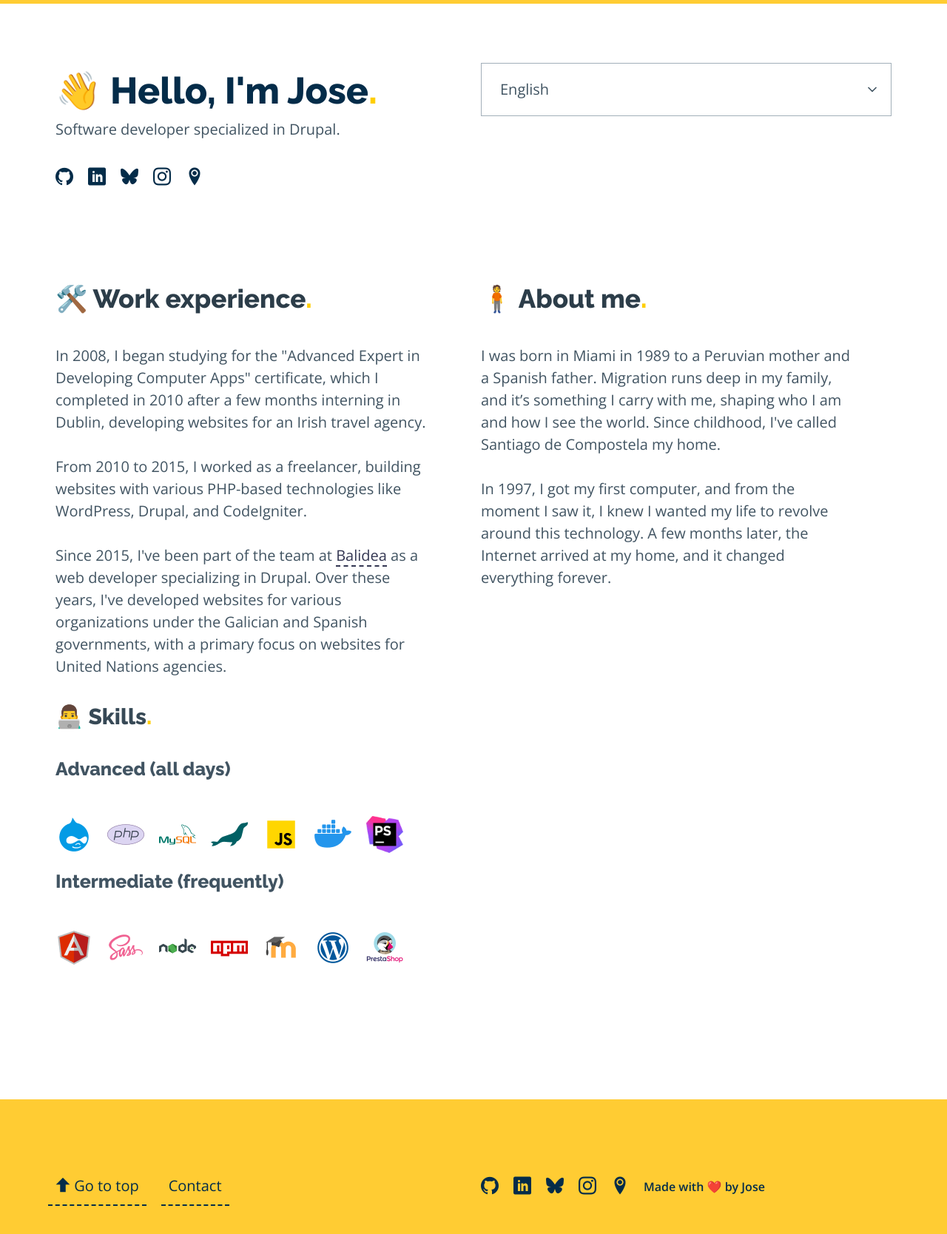
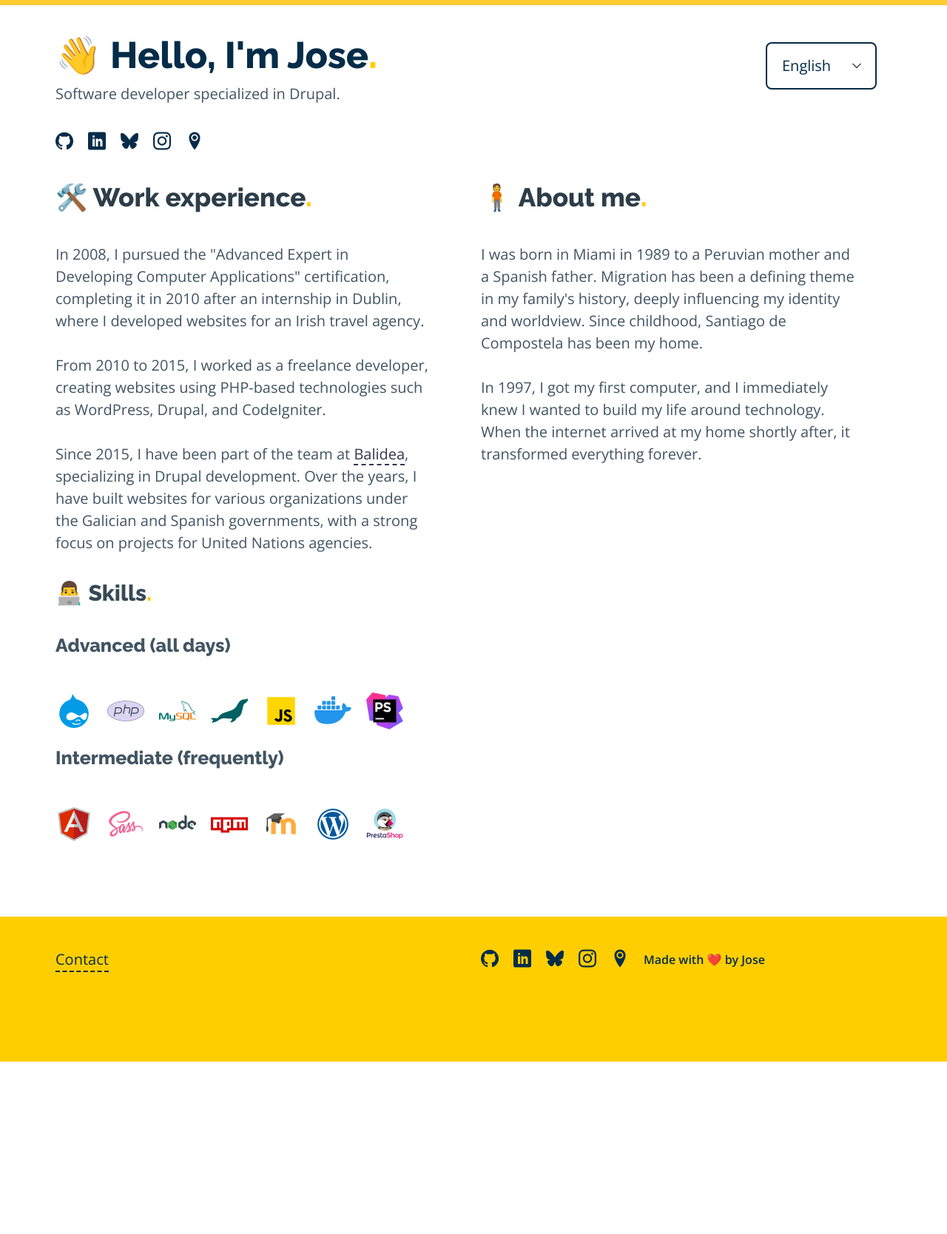
Before and after one commit to josecastrop/josecastrop.github.io, a plain HTML site: page index.html in a window 1280 px wide. Shown: the whole page at 74% size. After the commit the page ends 1435 px from the top, so only its background shows below. Drawn offline with nearby package versions, Linux system fonts and the light colour scheme; files whose address does not match are found by name.

Commit message:
fix: small improvements on texts and designs, try to obfuscate email address to avoid spam

```diff
--- a/css/custom.css
+++ b/css/custom.css
@@ -49,6 +49,7 @@ h5 {
 p a {
     border-bottom: 2px dashed;
     color: #333652;
+    text-decoration: none;
 }
 
 p a:hover {
@@ -57,12 +58,30 @@ p a:hover {
     text-decoration: none;
 }
 
+html, body {
+    height: 100%;
+    margin: 0;
+    display: flex;
+    flex-direction: column;
+}
+
 body {
-    border-top: #ffcc33 5px solid;
+    border-top: #ffcc33 7px solid;
 }
 
 body>header {
     padding-bottom: 1rem;
+}
+
+.page-container {
+    flex: 1;
+    display: flex;
+    flex-direction: column;
+    padding-top: 30px;
+}
+
+main {
+    flex: 1;
 }
 
 header h1 {
@@ -96,13 +115,28 @@ section.right {
 }
 
 footer {
-    background-color: #ffcc33;
+    background-color: #FFCE00;
+    padding: 1rem 0;
+    text-align: center;
+    margin-top: auto;
 }
 
 footer .menu a {
     color: #042c49;
     border-bottom: 2px dashed;
     margin-right:10px;
+    padding: 0;
+    border-radius: 0;
+}
+
+footer .menu ul {
+    padding-left: 10px;
+}
+
+footer a:hover {
+    color: #FFFFFF;
+    text-decoration: none;
+    border-bottom: 2px solid;
 }
 
 footer .grid{
@@ -126,7 +160,6 @@ footer .grid{
 /**
  * Icons
  */
-
 @font-face {
     font-family: 'josecastrodev';
     src:  url('../fonts/josecastrodev.eot?6e0qgf');
@@ -156,10 +189,6 @@ footer .grid{
 
 header [class^="icon-"]:hover, header [class*=" icon-"]:hover {
     color: #FFCE00;
-}
-
-footer a:hover {
-    color: #FFFFFF;
 }
 
 .icon-location2:before {
@@ -195,3 +224,40 @@ footer a:hover {
 .icon-bluesky:before {
     content: "\e900";
 }
+
+.language-selector {
+    display: flex;
+    justify-content: flex-end;
+    padding: 1rem;
+}
+
+.select-wrapper {
+    position: relative;
+    width: 150px;
+}
+
+.select-wrapper select {
+    appearance: none;
+    -webkit-appearance: none;
+    -moz-appearance: none;
+    width: 100%;
+    padding: 0.75rem 1rem;
+    font-size: 1rem;
+    font-family: "Open Sans", sans-serif;
+    color: #042c49;
+    background-color: #ffffff;
+    border: 2px solid #042c49;
+    border-radius: 8px;
+    cursor: pointer;
+    transition: all 0.3s ease;
+}
+
+.select-wrapper select:hover {
+    border-color: #FFCE00;
+}
+
+.select-wrapper select:focus {
+    outline: none;
+    border-color: #FFCE00;
+    box-shadow: 0 0 0 3px rgba(255, 206, 0, 0.2);
+}
--- a/index.html
+++ b/index.html
@@ -11,6 +11,7 @@
     <link rel="canonical" href="https://josecastro.dev">
 </head>
 <body>
+    <div class="page-container">
         <header class="container">
             <div class="grid">
                 <div>
@@ -36,12 +37,14 @@
                         </ul>
                     </nav>
                 </div>
-            <section>
+                <section class="language-selector">
+                    <div class="select-wrapper">
                         <select id="change-language" aria-label="Language">
-                    <option value="en" selected="selected">English</option>
+                            <option value="en" selected>English</option>
                             <option value="es">Español</option>
                             <option value="gl">Galego</option>
                         </select>
+                    </div>
                 </section>
             </div>
         </header>
@@ -52,15 +55,15 @@
                         <h3 data-lang="en">🛠️ Work experience<span class="yellow-dot">.</span></h3>
                         <h3 data-lang="es">🛠️ Experiencia laboral<span class="yellow-dot">.</span></h3>
                         <h3 data-lang="gl">🛠️ Experiencia laboral<span class="yellow-dot">.</span></h3>
-                    <p data-lang="en">In 2008, I began studying for the "Advanced Expert in Developing Computer Apps" certificate, which I completed in 2010 after a few months interning in Dublin, developing websites for an Irish travel agency.</p>
-                    <p data-lang="en">From 2010 to 2015, I worked as a freelancer, building websites with various PHP-based technologies like WordPress, Drupal, and CodeIgniter.</p>
-                    <p data-lang="en">Since 2015, I've been part of the team at <a href="https://balidea.com" target="_blank">Balidea</a> as a web developer specializing in Drupal. Over these years, I've developed websites for various organizations under the Galician and Spanish governments, with a primary focus on websites for United Nations agencies.</p>
-                    <p data-lang="es">En 2008, comencé a estudiar para obtener el certificado de "Técnico Superior en Desarrollo de Aplicaciones Informáticas", que completé en 2010 después de unos meses de prácticas en Dublín, desarrollando sitios web para una agencia de viajes irlandesa.</p>
-                     <p data-lang="gl">En 2008, comecei a estudar para obter o certificado de "Técnico Superior en Desenvolvemento de Aplicacións Informáticas", que completei en 2010 despois duns meses de prácticas en Dublín, desenvolvendo sitios web para unha axencia de viaxes irlandesa.</p>
-                     <p data-lang="es">De 2010 a 2015, trabajé como freelance, desarrollando sitios web con diversas tecnologías basadas en PHP, como WordPress, Drupal y CodeIgniter.</p>
-                     <p data-lang="gl">De 2010 a 2015, traballei como freelance, desenvolvendo sitios web con diversas tecnoloxías baseadas en PHP, como WordPress, Drupal e CodeIgniter.</p>
-                     <p data-lang="es">Desde 2015, formo parte del equipo de <a href="https://balidea.com" target="_blank">Balidea</a> como desarrollador web, especializado en Drupal. A lo largo de estos años, he desarrollado sitios web para diversas organizaciones de los gobiernos gallego y español, con un enfoque principal en sitios web para agencias de Naciones Unidas.</p>
-                     <p data-lang="gl">Desde 2015, formo parte do equipo de <a href="https://balidea.com" target="_blank">Balidea</a> como desenvolvedor web, especializado en Drupal. Ao longo destes anos, desenvolvín sitios web para diversas organizacións dos gobernos galego e español, cun enfoque principal en sitios web para axencias de Nacións Unidas.</p>
+                        <p data-lang="en">In 2008, I pursued the "Advanced Expert in Developing Computer Applications" certification, completing it in 2010 after an internship in Dublin, where I developed websites for an Irish travel agency.</p>
+                        <p data-lang="en">From 2010 to 2015, I worked as a freelance developer, creating websites using PHP-based technologies such as WordPress, Drupal, and CodeIgniter.</p>
+                        <p data-lang="en">Since 2015, I have been part of the team at <a href="https://balidea.com" target="_blank">Balidea</a>, specializing in Drupal development. Over the years, I have built websites for various organizations under the Galician and Spanish governments, with a strong focus on projects for United Nations agencies.</p>
+                        <p data-lang="es">En 2008, comencé a estudiar para obtener el título de "Técnico Superior en Desarrollo de Aplicaciones Informáticas", el cual completé en 2010 tras unas prácticas en Dublín, donde desarrollé sitios web para una agencia de viajes irlandesa.</p>
+                        <p data-lang="es">De 2010 a 2015, trabajé como desarrollador freelance, creando sitios web con tecnologías basadas en PHP como WordPress, Drupal y CodeIgniter.</p>
+                        <p data-lang="es">Desde 2015, formo parte del equipo de <a href="https://balidea.com" target="_blank">Balidea</a>, especializándome en desarrollo con Drupal. Durante estos años, he desarrollado sitios web para diversas organizaciones de los gobiernos gallego y español, con un enfoque principal en proyectos para agencias de las Naciones Unidas.</p>
+                        <p data-lang="gl">En 2008, comecei a estudar para obter o título de "Técnico Superior en Desenvolvemento de Aplicacións Informáticas", que completei en 2010 tras unhas prácticas en Dublín, onde desenvolvin sitios web para unha axencia de viaxes irlandesa.</p>
+                        <p data-lang="gl">De 2010 a 2015, traballei como desenvolvedor freelance, creando sitios web con tecnoloxías baseadas en PHP como WordPress, Drupal e CodeIgniter.</p>
+                        <p data-lang="gl">Desde 2015, formo parte do equipo de <a href="https://balidea.com" target="_blank">Balidea</a>, especializándome en desenvolvemento con Drupal. Durante estes anos, desenvolvin sitios web para diversas organizacións dos gobernos galego e español, cun enfoque principal en proxectos para axencias das Nacións Unidas.</p>
                     </div>
                     <div>
                         <h4 data-lang="en">👨‍💻 Skills<span class="yellow-dot">.</span></h4>
@@ -102,12 +105,12 @@
                         <h3 data-lang="en">🧍 About me<span class="yellow-dot">.</span></h3>
                         <h3 data-lang="es">🧍 Sobre mi<span class="yellow-dot">.</span></h3>
                         <h3 data-lang="gl">🧍 Sobre min<span class="yellow-dot">.</span></h3>
-                    <p data-lang="en">I was born in Miami in 1989 to a Peruvian mother and a Spanish father. Migration runs deep in my family, and it’s something I carry with me, shaping who I am and how I see the world. Since childhood, I've called Santiago de Compostela my home.</p>
-                    <p data-lang="es">Nací en Miami en 1989, hijo de madre peruana y padre español. La historia migratoria de mi familia se remonta a generaciones, algo que llevo dentro y que define quién soy y cómo veo el mundo. Desde mi infancia, Santiago de Compostela es mi hogar.</p>
-                    <p data-lang="gl">Nacín en Miami en 1989, fillo de nai peruana e pai español. A historia migratoria da miña familia remóntase a xeracións, algo que levo dentro e que define quen son e como vexo o mundo. Desde a infancia Santiago de Compostela é o meu fogar.</p>
-                    <p data-lang="en">In 1997, I got my first computer, and from the moment I saw it, I knew I wanted my life to revolve around this technology. A few months later, the Internet arrived at my home, and it changed everything forever.</p>
-                    <p data-lang="es">En 1997, recibí mi primera computadora, y desde el primer momento supe que quería que mi vida girara en torno a esta tecnología. Unos meses después, llegó Internet a mi casa, y eso lo cambió todo para siempre.</p>
-                    <p data-lang="gl">En 1997, recibín o meu primeiro ordenador, e desde o primeiro momento souben que quería que a miña vida xirase en torno a esta tecnoloxía. Uns meses despois, chegou Internet á miña casa, e iso cambiouno todo para sempre.</p>
+                        <p data-lang="en">I was born in Miami in 1989 to a Peruvian mother and a Spanish father. Migration has been a defining theme in my family's history, deeply influencing my identity and worldview. Since childhood, Santiago de Compostela has been my home.</p>
+                        <p data-lang="en">In 1997, I got my first computer, and I immediately knew I wanted to build my life around technology. When the internet arrived at my home shortly after, it transformed everything forever.</p>
+                        <p data-lang="es">Nací en Miami en 1989, hijo de madre peruana y padre español. La migración ha sido un tema central en la historia de mi familia, influyendo profundamente en mi identidad y mi visión del mundo. Desde mi infancia, Santiago de Compostela ha sido mi hogar.</p>
+                        <p data-lang="es">En 1997, recibí mi primera computadora, y supe de inmediato que quería dedicar mi vida a la tecnología. Cuando llegó el internet a mi casa poco después, todo cambió para siempre.</p>
+                        <p data-lang="gl">Nacín en Miami en 1989, fillo de nai peruana e pai español. A migración foi un tema central na historia da miña familia, influíndo profundamente na miña identidade e na miña visión do mundo. Desde a infancia, Santiago de Compostela é o meu fogar.</p>
+                        <p data-lang="gl">En 1997, recibín o meu primeiro ordenador, e souben de inmediato que quería dedicar a miña vida á tecnoloxía. Cando chegou internet á miña casa pouco despois, todo cambiou para sempre.</p>
                     </div>
                 </section>
             </div>
@@ -117,12 +120,19 @@
                 <div class="grid">
                     <nav class="menu">
                         <ul>
-                        <li data-lang="en"><a href="#"><span class="icon-arrow-up"></span> Go to top</a></li>
-                        <li data-lang="es"><a href="#"><span class="icon-arrow-up"></span> Volver a arriba</a></li>
-                        <li data-lang="gl"><a href="#"><span class="icon-arrow-up"></span> Volver a arriba</a></li>
-                        <li data-lang="en"><a href="mailto:info@josecastro.dev">Contact</a></li>
-                        <li data-lang="es"><a href="mailto:info@josecastro.dev">Contacto</a></li>
-                        <li data-lang="gl"><a href="mailto:info@josecastro.dev">Contacto</a></li>
+                            <li >
+                                <a id="email-link" href="">
+                                    <span data-lang="en">Contact</span>
+                                    <span data-lang="es">Contacto</span>
+                                    <span data-lang="gl">Contacto</span>
+                                </a>
+                            </li>
+                            <script>
+                                const user = "info";
+                                const domain = "josecastro.dev";
+                                const email = user + "@" + domain;
+                                document.getElementById("email-link").href = "mailto:" + email;
+                            </script>
                         </ul>
                     </nav>
                     <nav class="social">
@@ -144,5 +154,6 @@
             </section>
         </footer>
         <script type="text/javascript" src="js/i18n-language.js"></script>
+    </div>
 </body>
 </html>
```
Lines whose indentation alone changed are shown as unchanged.
